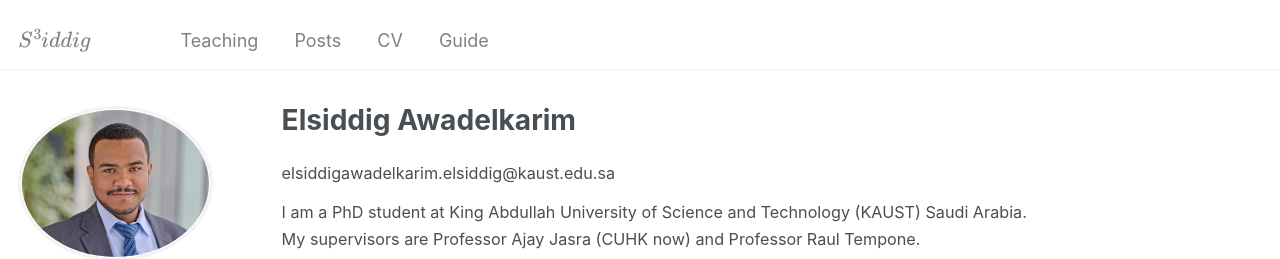
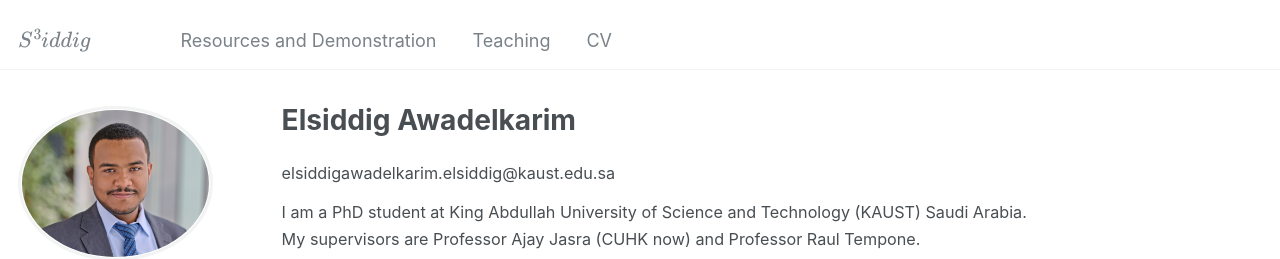
Before and after one commit to siddigss/siddigss.github.io, a Jekyll site: the page built from _pages/about.md, in a window 1280 px wide. Shown: the top 259 px of the page. Built offline with Jekyll 4.4.1, drawn with Linux system fonts in a browser that asks for light colours; some web fonts are replaced.

Commit message:
Update navigation.yml

```diff
--- a/_data/navigation.yml
+++ b/_data/navigation.yml
@@ -1,13 +1,10 @@
 # main links links
 main:
+  - title: "Resources and Demonstration"
+    url: /Demonstration/
+
   - title: "Teaching"
     url: /teaching/
 
-  - title: "Posts"
-    url: /year-archive/
-
   - title: "CV"
     url: /cv/
-
-  - title: "Guide"
-    url: /markdown/
```
